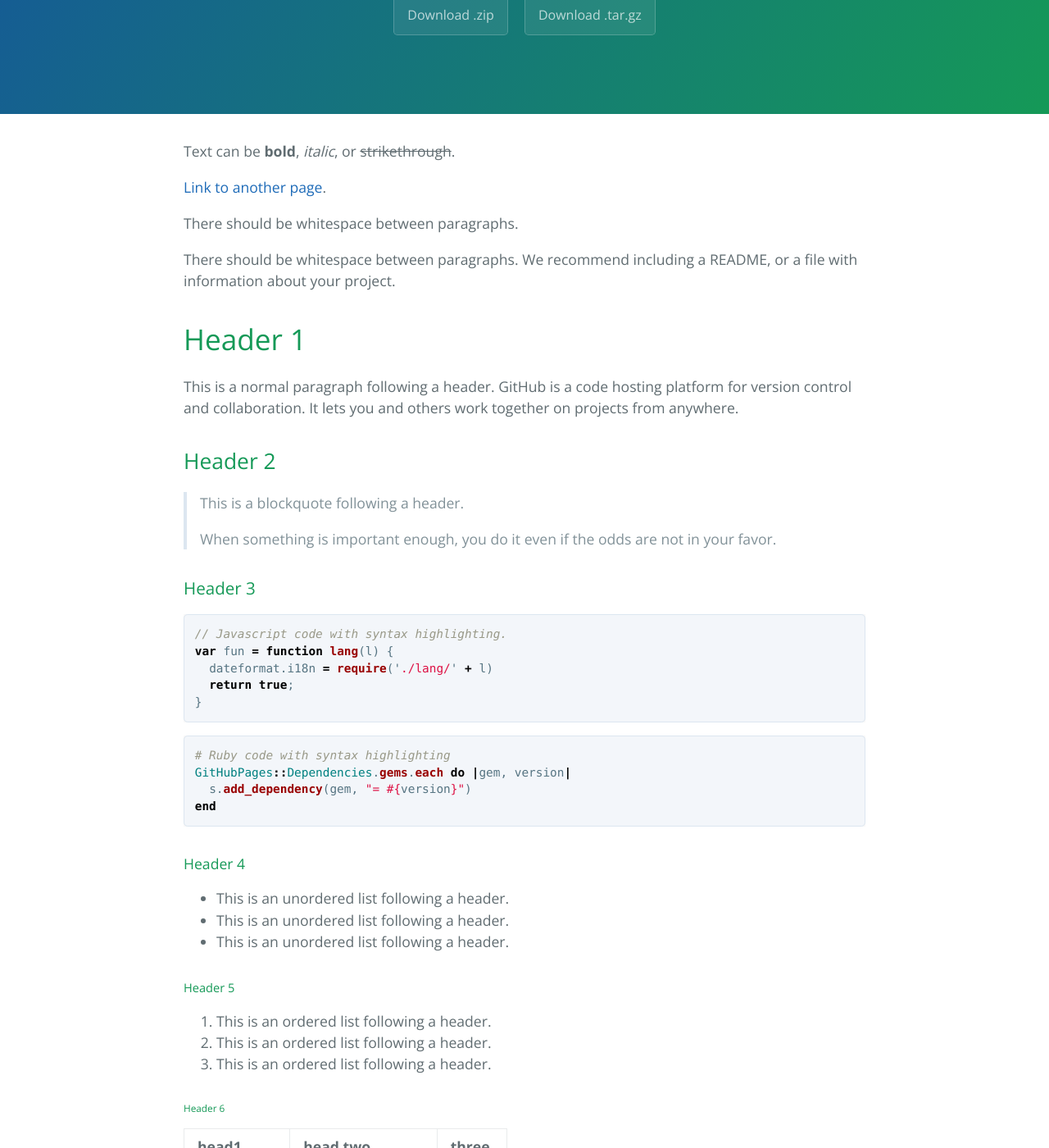
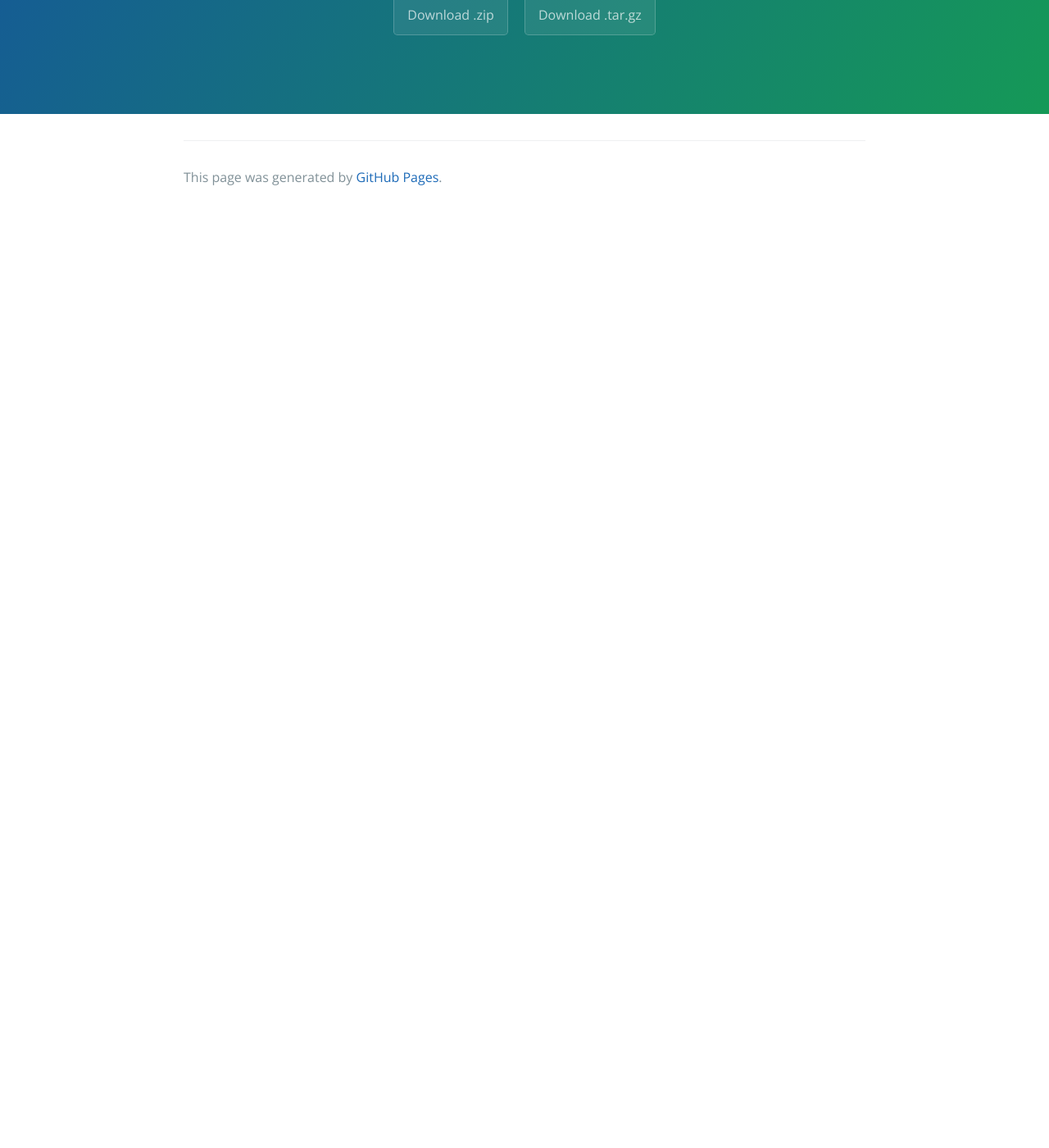
Before and after one commit to jrsimo/jrsimo.github.io, a Jekyll site: the page built from index.md, in a window 1280 px wide and 1400 px high, scrolled down 244 px. Shown: the whole window at 82% size. Built offline with Jekyll 4.4.1, drawn with Linux system fonts in a browser that asks for light colours; after the commit the page ends 900 px from its top, so only the background shows below that; some of the changed text lies outside the part shown.

Commit message:
Personalizo el título de la página y borro los contenidos por defecto.

````diff
--- a/_config.yml
+++ b/_config.yml
@@ -1,5 +1,5 @@
-title: Cayman theme
-description: Cayman is a clean, responsive theme for GitHub Pages.
+title: JR Simó
+description: Blog de los proyectos de JR Simó
 show_downloads: true
 google_analytics:
 theme:
--- a/index.md
+++ b/index.md
@@ -1,123 +1,3 @@
 ---
 layout: default
 ---
-
-Text can be **bold**, _italic_, or ~~strikethrough~~.
-
-[Link to another page](another-page).
-
-There should be whitespace between paragraphs.
-
-There should be whitespace between paragraphs. We recommend including a README, or a file with information about your project.
-
-# [](#header-1)Header 1
-
-This is a normal paragraph following a header. GitHub is a code hosting platform for version control and collaboration. It lets you and others work together on projects from anywhere.
-
-## [](#header-2)Header 2
-
-> This is a blockquote following a header.
->
-> When something is important enough, you do it even if the odds are not in your favor.
-
-### [](#header-3)Header 3
-
-```js
-// Javascript code with syntax highlighting.
-var fun = function lang(l) {
-  dateformat.i18n = require('./lang/' + l)
-  return true;
-}
-```
-
-```ruby
-# Ruby code with syntax highlighting
-GitHubPages::Dependencies.gems.each do |gem, version|
-  s.add_dependency(gem, "= #{version}")
-end
-```
-
-#### [](#header-4)Header 4
-
-*   This is an unordered list following a header.
-*   This is an unordered list following a header.
-*   This is an unordered list following a header.
-
-##### [](#header-5)Header 5
-
-1.  This is an ordered list following a header.
-2.  This is an ordered list following a header.
-3.  This is an ordered list following a header.
-
-###### [](#header-6)Header 6
-
-| head1        | head two          | three |
-|:-------------|:------------------|:------|
-| ok           | good swedish fish | nice  |
-| out of stock | good and plenty   | nice  |
-| ok           | good `oreos`      | hmm   |
-| ok           | good `zoute` drop | yumm  |
-
-### There's a horizontal rule below this.
-
-* * *
-
-### Here is an unordered list:
-
-*   Item foo
-*   Item bar
-*   Item baz
-*   Item zip
-
-### And an ordered list:
-
-1.  Item one
-1.  Item two
-1.  Item three
-1.  Item four
-
-### And a nested list:
-
-- level 1 item
-  - level 2 item
-  - level 2 item
-    - level 3 item
-    - level 3 item
-- level 1 item
-  - level 2 item
-  - level 2 item
-  - level 2 item
-- level 1 item
-  - level 2 item
-  - level 2 item
-- level 1 item
-
-### Small image
-
-![](https://assets-cdn.github.com/images/icons/emoji/octocat.png)
-
-### Large image
-
-![](https://guides.github.com/activities/hello-world/branching.png)
-
-
-### Definition lists can be used with HTML syntax.
-
-<dl>
-<dt>Name</dt>
-<dd>Godzilla</dd>
-<dt>Born</dt>
-<dd>1952</dd>
-<dt>Birthplace</dt>
-<dd>Japan</dd>
-<dt>Color</dt>
-<dd>Green</dd>
-</dl>
-
-```
-Long, single-line code blocks should not wrap. They should horizontally scroll if they are too long. This line should be long enough to demonstrate this.
-```
-
-```
-The final element.
-```
````
